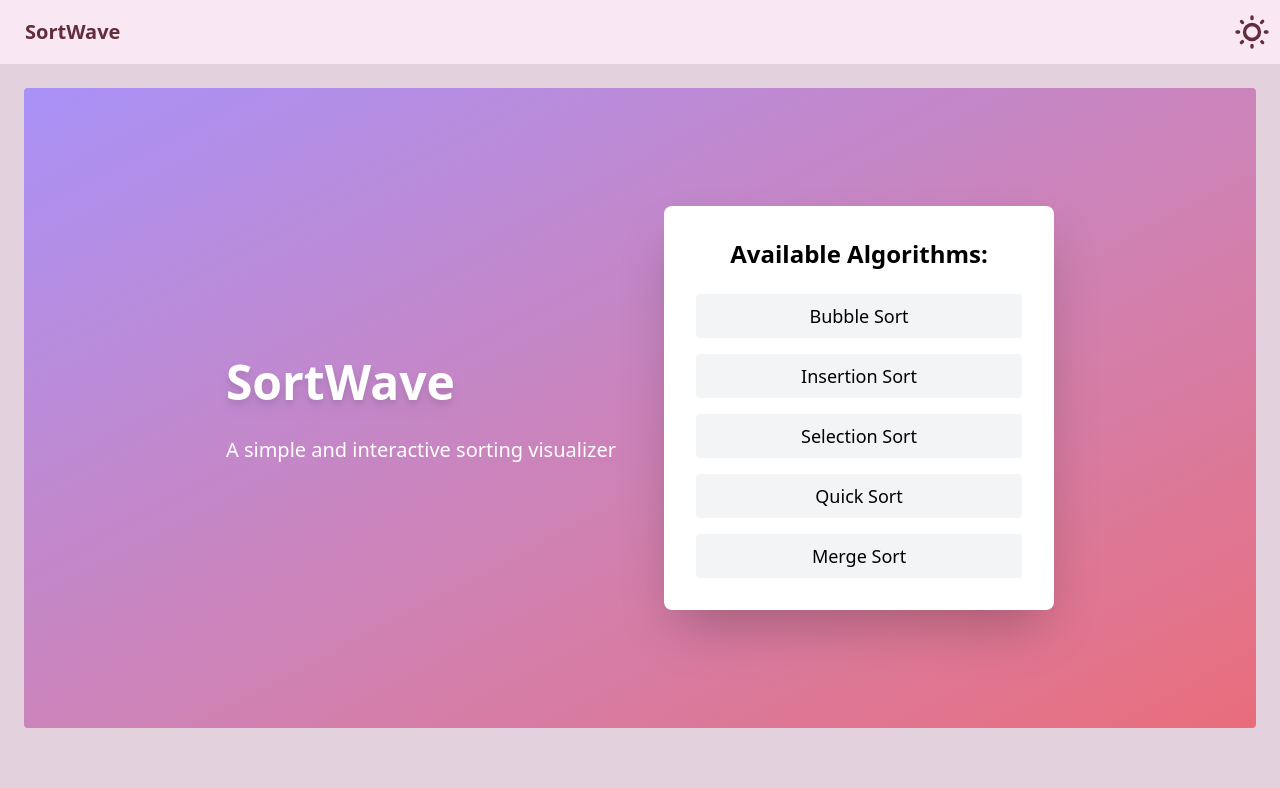
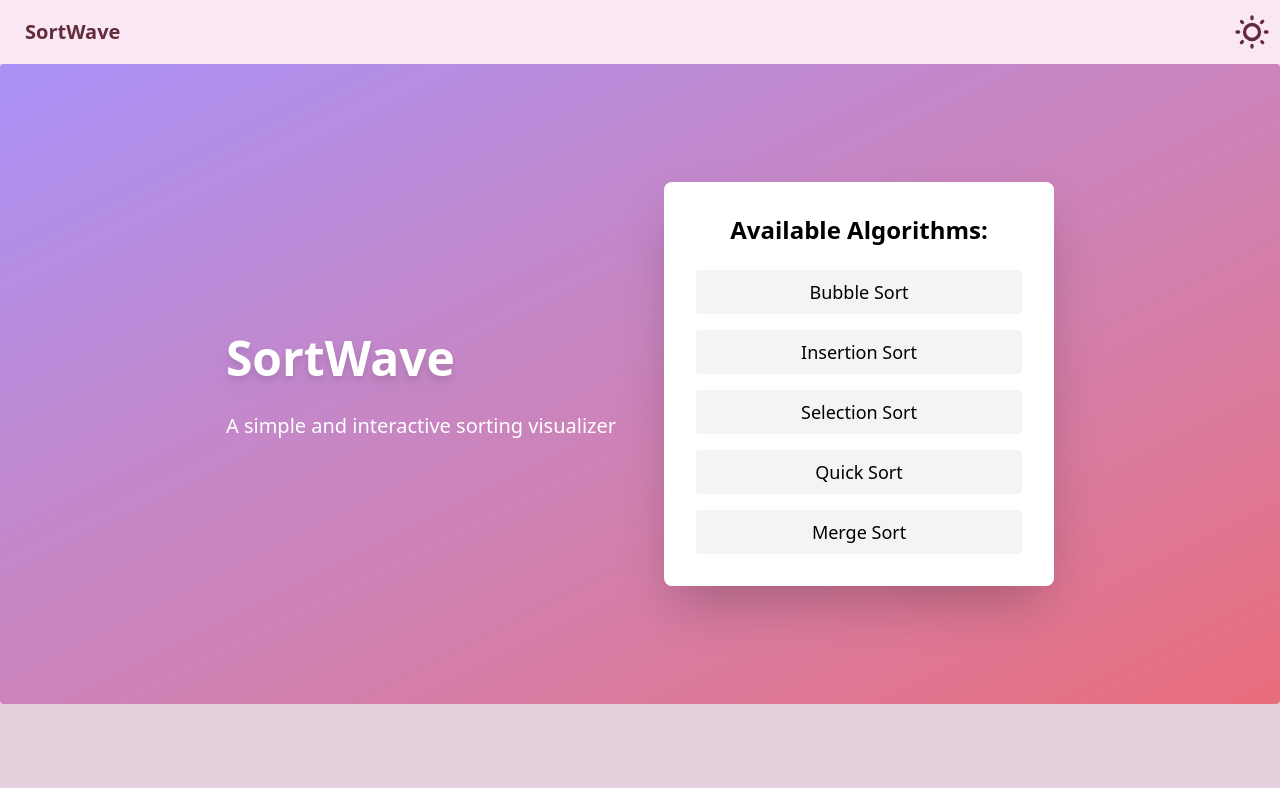
Before and after one commit to shabh2412/sorting-visualizer, a React (Vite) app: page / in a window 1280 px wide. Shown: the top 788 px of the page. Built offline with nearby package versions, Linux system fonts and the light colour scheme.

Commit message:
remove padding and set full width

```diff
--- a/src/App.jsx
+++ b/src/App.jsx
@@ -10,7 +10,7 @@ export default function App() {
     <div data-theme={theme} className="font-sans">
       <Navbar />
 
-      <div className="min-h-[92dvh] bg-base-200 p-6">
+      <div className="min-h-[92dvh] bg-base-200 p-0 w-full">
         {/* Hero Section to introduce the app */}
         <HeroSection />
         <ArrayVisualiser />
```
